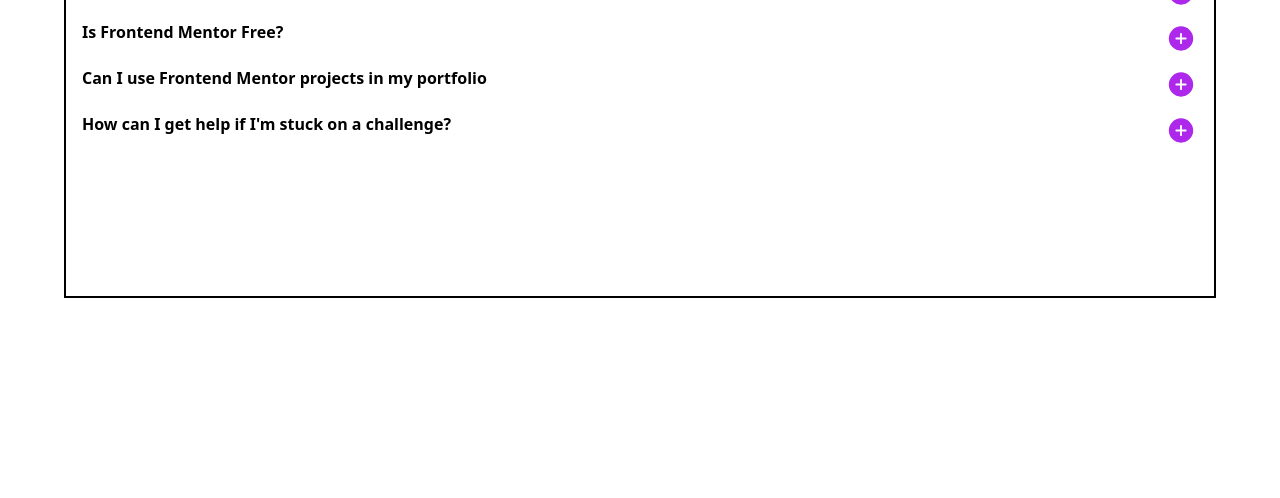
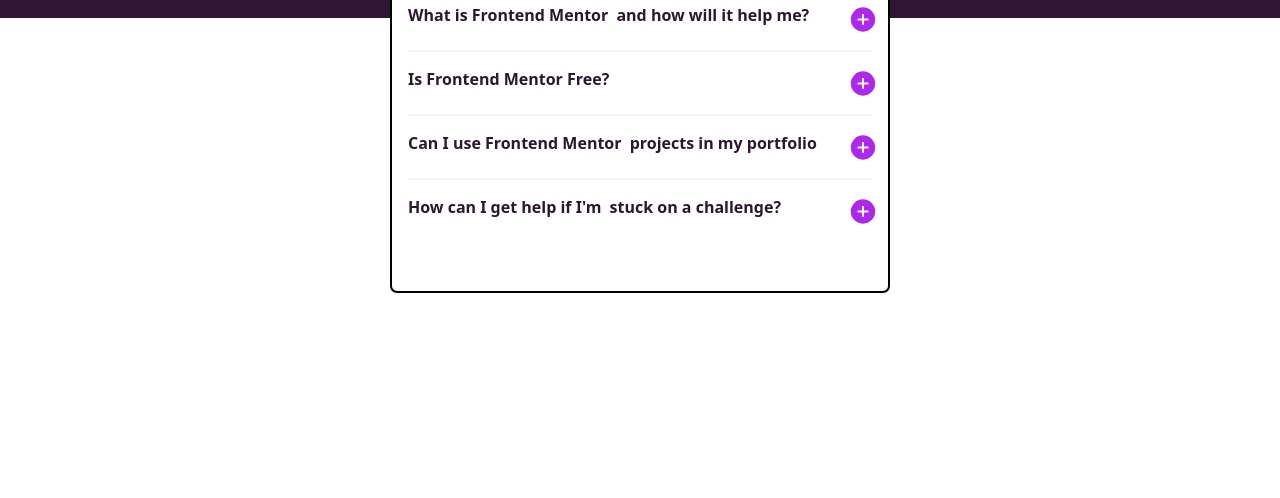
Before and after one commit to Chidolue/FAQ-redo, a plain HTML site: page index.html in a window 1280 px wide. Shown: the part 302-800 px from the top of the page. Drawn offline with Linux system fonts and the light colour scheme.

Commit message:
Desktop and Mobile View 😁
Finally, my first good Javascript project

```diff
--- a/index.html
+++ b/index.html
@@ -24,7 +24,7 @@
                     and how will it help me?
                 </h2>
 
-                <p class="answers">Frontend  Mentor offer realistic coding challenges to help developers improve their frontend coding skills with projects in HTML, CSS and JavaScript. <br> It is suitable for all levels and ideal for portfolio building.</p>
+                <p class="answers">Frontend  Mentor offer realistic coding challenges to help developers improve their frontend coding skills with projects in HTML, CSS and JavaScript. <br> It is suitable for all levels and ideal for portfolio building.</p> <hr>
             </div>
 
             <div class="faq">
@@ -33,7 +33,7 @@
                     <span class="toggle"><img src="Images/icon-plus.svg" alt="plus icon"></span>
                 </h2>
 
-                <p class="answers">YES</p>
+                <p class="answers">The majority of our challenges are free, yes. We do have some that are premium and require a Pro subscription to access. It will say on each challenge whether they are free or premium, so it's easy to tell the difference.</p> <hr>
             </div>
 
             <div class="faq">
@@ -43,7 +43,7 @@
                     projects in my portfolio
                 </h2>
 
-                <p class="answers">YEAH</p>
+                <p class="answers">Definitely! Please do feel free to use whatever you build in your portfolio. Helping developers add professional-looking projects to their portfolio was one of the reasons we created this platform!</p> <hr>
             </div>
 
             <div class="faq">
@@ -53,7 +53,7 @@
                     stuck on a challenge?
                 </h2>
 
-                <p class="answers">Ask online</p>
+                <p class="answers">The best (and quickest) way to get help on a challenge is in our Discord server. There are thousands of other developers in there, so it's a great place to ask questions. We even have a dedicated 'help' channel!</p>
             </div>
         </section>
     </main>
--- a/style.css
+++ b/style.css
@@ -7,6 +7,7 @@
 body{
     background: url("Images/background-pattern-mobile.png") no-repeat;
     background-size: 100vw 30vh;
+    color: hsl(292, 42%, 14%);
     min-height: 100vh;
     font-family: system-ui, -apple-system, BlinkMacSystemFont, 'Segoe UI', Roboto, Oxygen, Ubuntu, Cantarell, 'Open Sans', 'Helvetica Neue', sans-serif;
     display: flex;
@@ -16,15 +17,19 @@
 
 main{
     border: 2px solid black;
+    background-color: white;
     width: 90vw;
     min-height: 400px;
     padding: 2rem 1rem;
+    border-radius: 7px;
+    position: relative;
 }
 
 header{
     font-size: 2rem;
     font-weight: bolder;
     position: relative;
+    padding-bottom: 1.5rem;
 }
 
 header span{
@@ -37,26 +42,59 @@
     margin-bottom: 1.5rem;
 }
 
+h2:hover {
+    color: hsl(293, 76%, 56%);
+    cursor: pointer;
+}
+
 div .toggle {
     border: 2px solid transparent;
     float: right;
     width: 27vw;
     height: 45px;
-    position: relative;
 }
 
 .toggle img{
     position: absolute;
-    right: 0;
+    right: 10px;
+    z-index: 1;
+}
+
+.toggle img:hover{
+    cursor: pointer;
 }
 
 p {
-    color: gray;
+    color: hsl(292, 16%, 49%);
     font-size: 0.9rem;
     margin-top: 1rem;
     padding-bottom: 1rem;
 }
 
+div hr{
+    border: 1px solid hsl(275, 100%, 97%);
+    margin-bottom: 1rem;
+}
+
 .answers {
     display: none;
 }
+
+@media screen and (min-width: 420px) {
+    body {
+        background: url("Images/background-image.png") no-repeat;
+        background-size: 100vw 40vh;
+    }
+
+    main{
+        width: 500px;
+    }
+
+    div .toggle{
+        float: none;
+    }
+
+    main{
+        min-height: 390px;
+    }
+}
```
